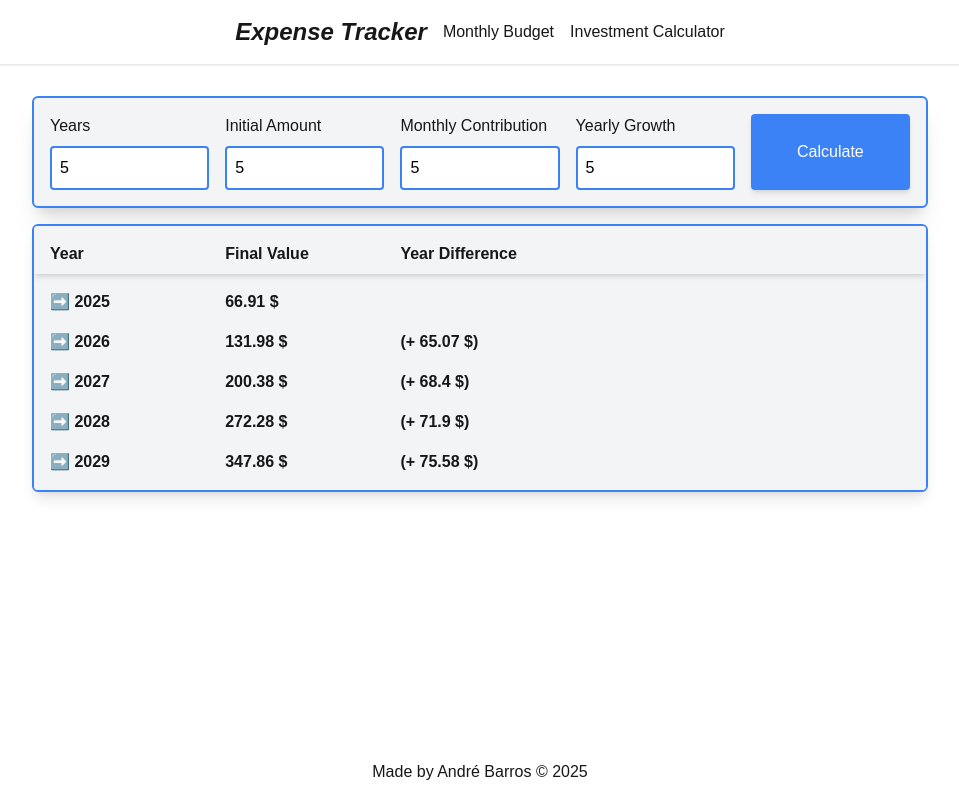
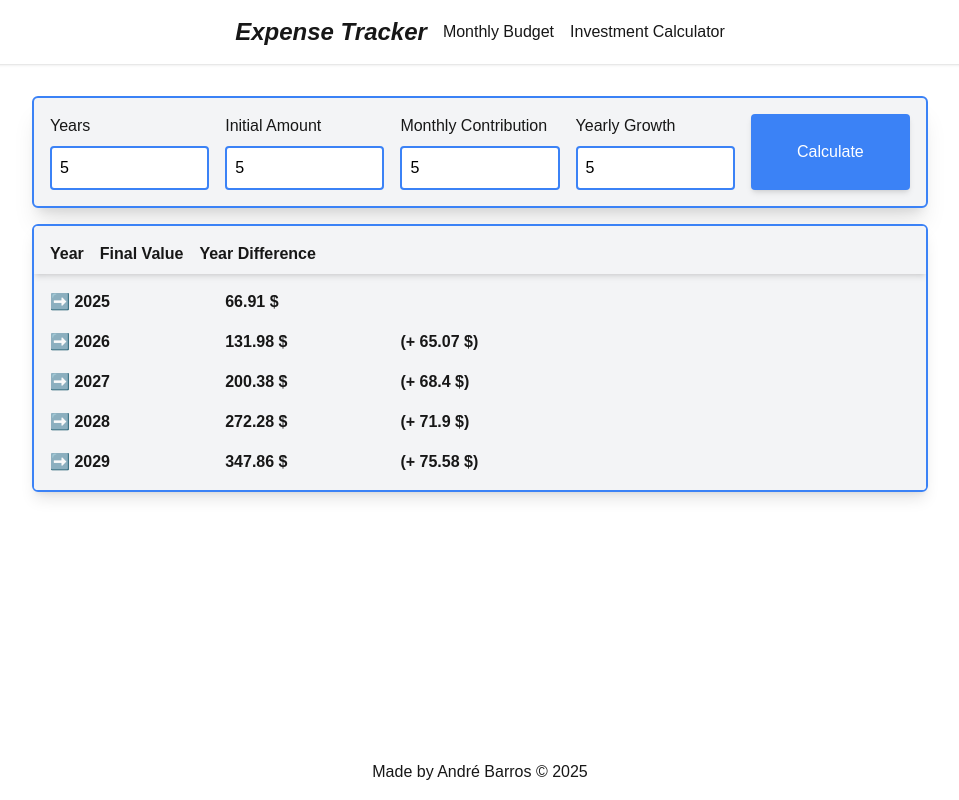
Before and after one commit to andrebarros7201/expense-tracker-enhanced, a Next.js app: page /investment in a window 1280 px wide. Both pictures are taken after typing "5", "5", "5", "5" into the empty fields and a click on the button "Calculate". Shown: the whole page, without its empty margins (160-1119 px from the left). Built offline with nearby package versions, Linux system fonts and the light colour scheme.

Commit message:
hide investment table header on smaller devices

```diff
--- a/components/layout/investment/display-years.tsx
+++ b/components/layout/investment/display-years.tsx
@@ -27,7 +27,7 @@ const DisplayYears = () => {
     >
       <div
         className={
-          "w-full font-bold flex flex-col sm:grid sm:grid-cols-5 gap-4 sticky top-0 bg-gray-100 shadow-md p-4 pb-2"
+          "w-full font-bold sm:flex gap-4 sticky top-0 hidden  bg-gray-100 shadow-md p-4 pb-2"
         }
       >
         <p>Year</p>
```
